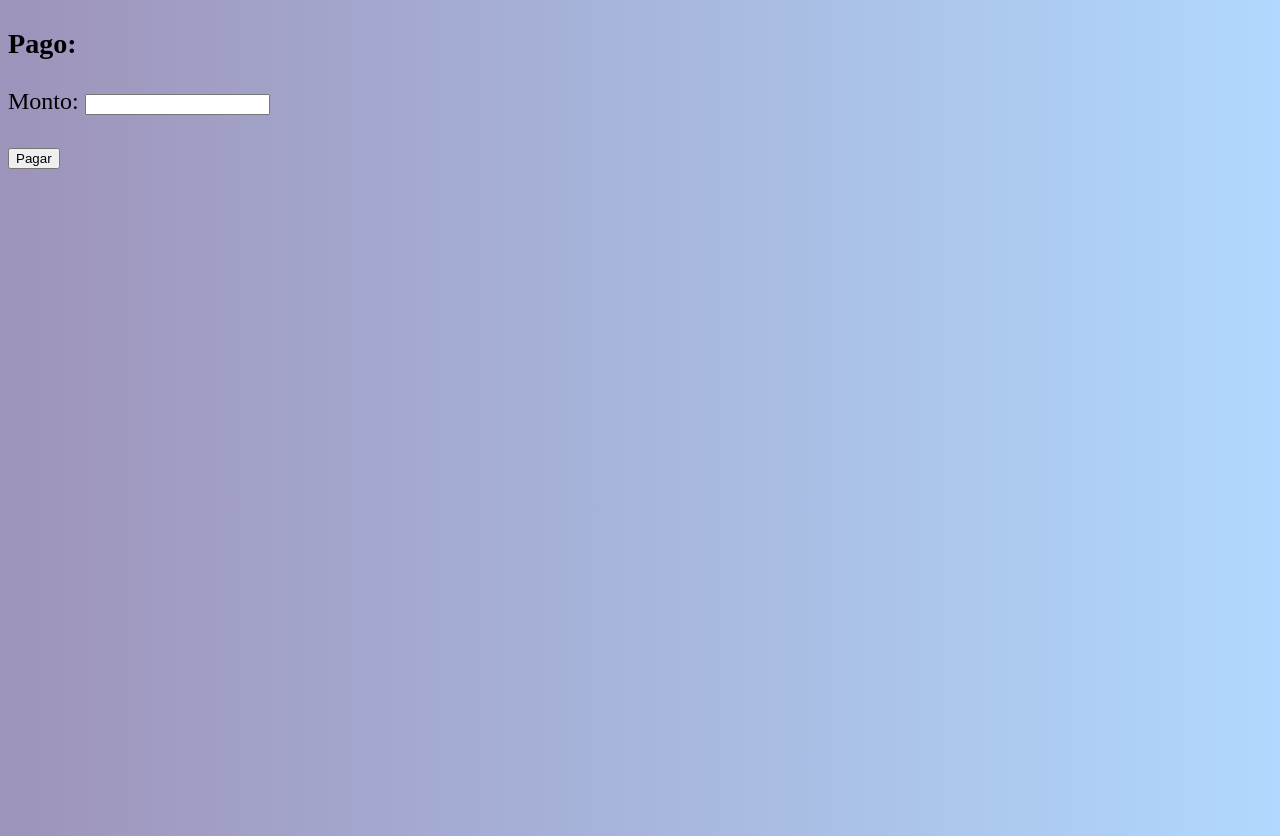
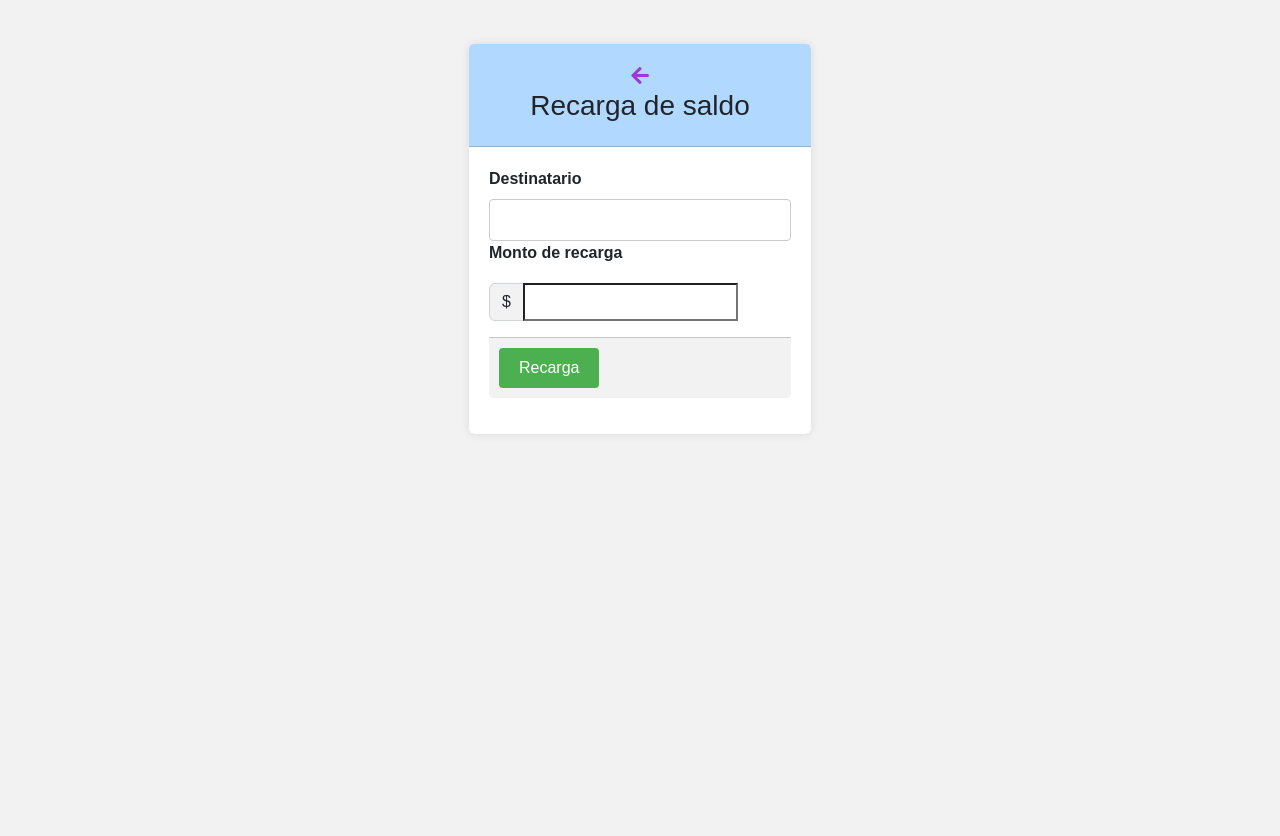
Before and after one commit to coniAndrea/ByteBuilders, a Flask app: template templates/reload.html in a window 1280 px wide. After the commit the page ends 434 px from the top, so only its background shows below. Run offline with Flask 3, Linux system fonts and the light colour scheme; the template is opened without the code that fills it, so the values that code supplies are empty.

Commit message:
new diseño y css

```diff
--- /dev/null
+++ b/static/servicios.css
@@ -0,0 +1,95 @@
+/* Estilos personalizados */
+.container {
+    margin-top: 20px;
+  }
+
+  .card {
+    border: none;
+    box-shadow: 0 0 10px rgba(0, 0, 0, 0.1);
+  }
+
+  .card-header {
+    background-color: #b1d8fe;
+    padding: 15px;
+    text-align: center;
+  }
+
+  .card-body {
+    padding: 20px;
+  }
+
+  .form-label {
+    font-weight: bold;
+  }
+
+  .input-group-text {
+    background-color: #f2f2f2;
+  }
+
+  .card-footer {
+    background-color: #f2f2f2;
+    padding: 10px;
+    display: flex;
+    align-items: center;
+    justify-content: space-between;
+  }
+
+  .back-button {
+    text-decoration: none;
+    font-size: 20px;
+  }
+
+  .button-container {
+    text-align: right;
+  }
+
+  .btn {
+    background-color: #4CAF50;
+    color: #fff;
+    border: none;
+    padding: 8px 20px;
+    border-radius: 4px;
+    cursor: pointer;
+  }
+
+  .btn:hover {
+    background-color: #45a049;
+  }
+
+  .fa-arrow-left {
+    vertical-align: middle;
+  }
+
+  /* Estilos Bootstrap */
+  body {
+    font-family: Arial, sans-serif;
+    background-color: #f2f2f2;
+    margin: 0;
+    padding: 0;
+  }
+
+  h3 {
+    margin-top: 0;
+  }
+
+  input[type="text"] {
+    width: 100%;
+    padding: 8px;
+    border: 1px solid #ccc;
+    border-radius: 4px;
+    box-sizing: border-box;
+  }
+
+  .input-group {
+    margin-top: 10px;
+  }
+
+  .row {
+    margin-left: 0;
+    margin-right: 0;
+  }
+
+  .col-md-4 {
+    padding-left: 15px;
+    padding-right: 15px;
+  }
--- a/templates/reload.html
+++ b/templates/reload.html
@@ -1,16 +1,60 @@
 <!DOCTYPE html>
-<link rel="stylesheet" href="/static/dashboard.css">
+<!-- Required meta tags -->
+<meta charset="utf-8">
+<meta name="viewport" content="width=device-width, initial-scale=1, shrink-to-fit=no">
+
+<!-- Bootstrap CSS v5.2.1 -->
+<link href="https://cdn.jsdelivr.net/npm/bootstrap@5.2.1/dist/css/bootstrap.min.css" rel="stylesheet"
+  integrity="sha384-iYQeCzEYFbKjA/T2uDLTpkwGzCiq6soy8tYaI1GyVh/UjpbCx/TYkiZhlZB6+fzT" crossorigin="anonymous">
+
+<link rel="stylesheet" href="https://fonts.googleapis.com/icon?family=Material+Icons" />
+<link rel="stylesheet" href="/static/servicios.css">
+<link rel="stylesheet" href="https://cdnjs.cloudflare.com/ajax/libs/font-awesome/5.15.3/css/all.min.css">
 <html>
 <head>
-    <title>Pago</title>
+    <title>Recarga</title>
 </head>
 <body>
+    <form action="/transfer" method="POST">
+        <div class="container">
+            <div class="row">
+              <div class="col-md-4">
+              </div>
+              <div class="col-md-4">
+                <br>
+                <div class="card">
+                  <div class="card-header">
+                    <a class="back-button" href="{{ url_for('/dashboard')}}">
+                        <i class="fas fa-arrow-left" style="color: #993cd7;"></i>
+                      </a>
+                    <h3>Recarga de saldo</h3>
+                  </div>
+                  <div class="card-body">
+                    <form action="/templates/transferencia/guardar" method="post">
+                      <div class="mb-3">
+                        <label for="destinatario" class="form-label">Destinatario</label><br>
+                        <input type="text" id="receiver" name="receiver" required>
+                      <div class="mb-3">
+                        <label for="monto" class="form-label">Monto de recarga</label>
+                        <div class="input-group">
+                          <span class="input-group-text">$</span>
+                          <input type="number" id="amount" name="amount" required>
+                        </div>
 
-    <h3>Pago:</h3>
-    <form action="/pay" method="POST">
-        <label for="amount">Monto:</label>
-        <input type="number" id="amount" name="amount" required><br><br>
-        <input type="submit" value="Pagar">
+                      </div>
+                      <div class="card-footer text-muted">
+                        <div class="button-container">
+                          <button type="submit" class="btn" value="Recargar">Recarga</button>
+                        </div>
+                      </div>
+                  </div>
+                </div>
+                <div class="col-md-4">
+
+                </div>
+
+              </div>
+            </div>
     </form>
 
 
```
Also changed, not shown: templates/dashboard.html (+5 -5 lines), templates/transfer.html (+51 -9 lines).
